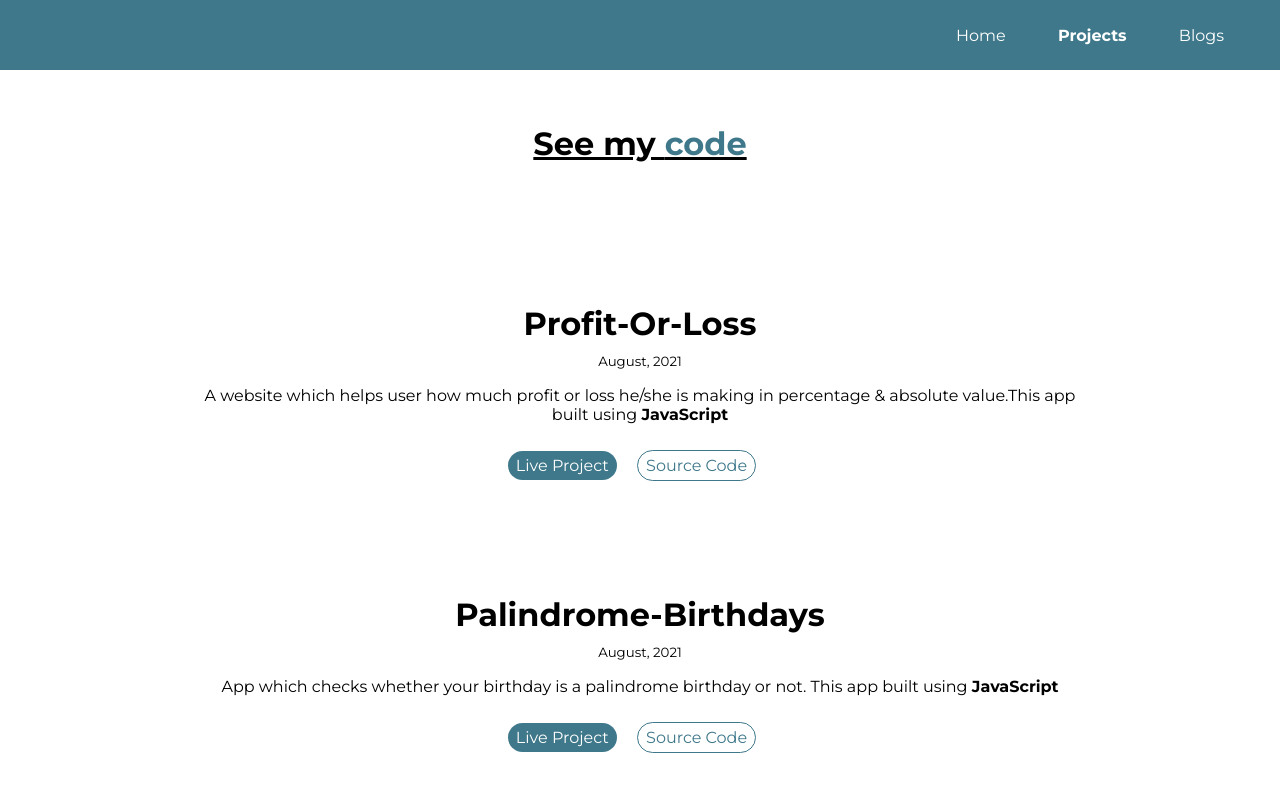
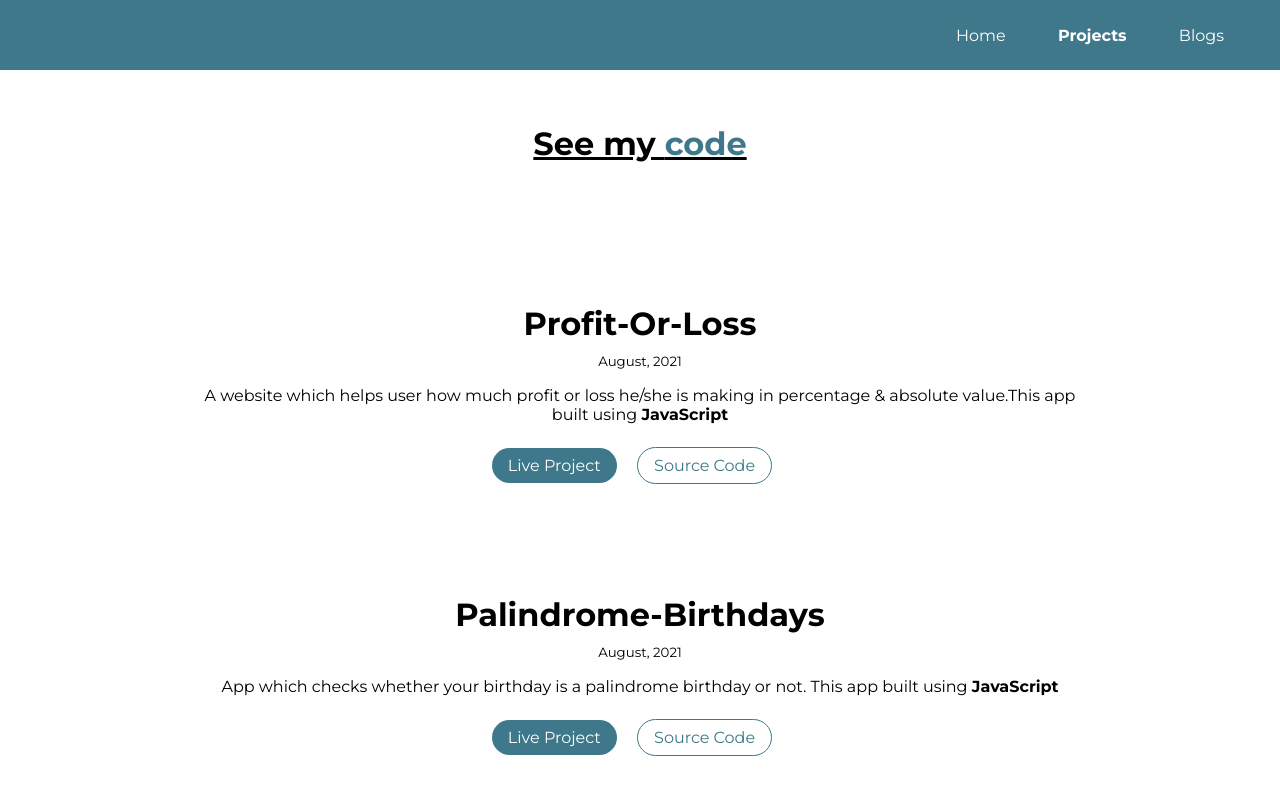
Before and after one commit to vermasavita/savitaverma-portfolio, a plain HTML site: page projects.html in a window 1280 px wide. Shown: the top 800 px of the page. Drawn offline with Linux system fonts and the light colour scheme.

Commit message:
made change

```diff
--- a/styles.css
+++ b/styles.css
@@ -49,17 +49,17 @@ hr {
     background-color: var(--primary-color);
     border-radius: 2rem;
     color: white;
-    max-width: 140px;
-    padding: 0.3rem 0.5rem;
+    max-width: 120px;
+    padding: 0.5rem 1rem;
 }
 
 .link-secondary {
     color: var(--primary-color);
     border-radius: 2rem;
     border: 1px solid var(--primary-color);
-    max-width: 140px;
+    max-width: 120px;
     margin: 1rem;
-    padding: 0.3rem 0.5rem;
+    padding: 0.5rem 1rem;
 }
 
 .list-non-bullet {
```
